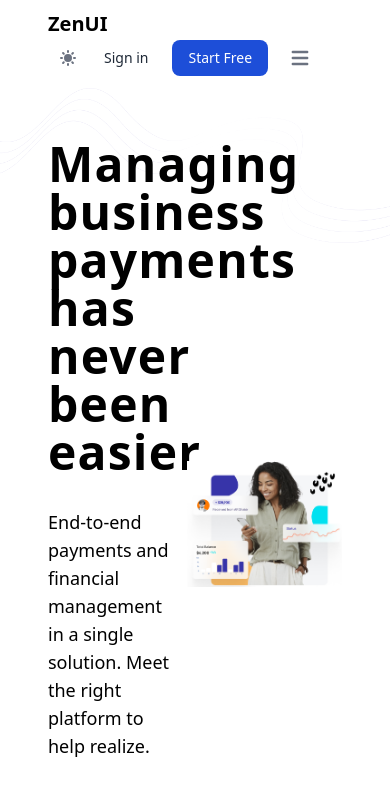
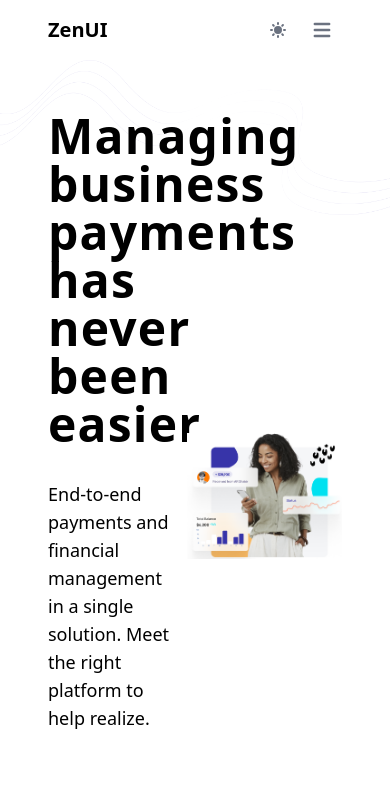
Before and after one commit to React-Tailwind-UI-Templetes/saas-landing-page-01, a React (Vite) app: page / in a window 390 px wide. Shown: the top 810 px of the page. Built offline with nearby package versions, Linux system fonts and the light colour scheme.

Commit message:
nav responsive

```diff
--- a/src/components/Navbar.jsx
+++ b/src/components/Navbar.jsx
@@ -10,13 +10,13 @@ const Navbar = () => {
                         <span className="self-center text-xl font-semibold whitespace-nowrap dark:text-white">ZenUI</span>
                     </a>
                     <div className="flex items-center lg:order-2">
-                        <button id="theme-toggle" type="button" className="text-gray-500 dark:text-gray-400 hover:bg-gray-100 dark:hover:bg-gray-700 focus:outline-none focus:ring-4 focus:ring-gray-200 dark:focus:ring-gray-700 rounded-lg text-sm p-2.5">
+                        <button type="button" className="text-gray-500  hover:bg-gray-100 focus:outline-none rounded-lg text-sm p-2.5">
                             <svg id="theme-toggle-dark-icon" className="hidden w-5 h-5" fill="currentColor" viewBox="0 0 20 20" xmlns="http://www.w3.org/2000/svg"><path d="M17.293 13.293A8 8 0 016.707 2.707a8.001 8.001 0 1010.586 10.586z"></path></svg>
                             <svg id="theme-toggle-light-icon" className="block w-5 h-5" fill="currentColor" viewBox="0 0 20 20" xmlns="http://www.w3.org/2000/svg"><path d="M10 2a1 1 0 011 1v1a1 1 0 11-2 0V3a1 1 0 011-1zm4 8a4 4 0 11-8 0 4 4 0 018 0zm-.464 4.95l.707.707a1 1 0 001.414-1.414l-.707-.707a1 1 0 00-1.414 1.414zm2.12-10.607a1 1 0 010 1.414l-.706.707a1 1 0 11-1.414-1.414l.707-.707a1 1 0 011.414 0zM17 11a1 1 0 100-2h-1a1 1 0 100 2h1zm-7 4a1 1 0 011 1v1a1 1 0 11-2 0v-1a1 1 0 011-1zM5.05 6.464A1 1 0 106.465 5.05l-.708-.707a1 1 0 00-1.414 1.414l.707.707zm1.414 8.486l-.707.707a1 1 0 01-1.414-1.414l.707-.707a1 1 0 011.414 1.414zM4 11a1 1 0 100-2H3a1 1 0 000 2h1z" fillRule="evenodd" clipRule="evenodd"></path></svg>
                         </button>
-                        <a href="#" className="text-gray-800 dark:text-white hover:bg-gray-50 focus:ring-4 focus:ring-gray-300 font-medium rounded-lg text-sm px-4 lg:px-5 py-2 lg:py-2.5 mr-2 dark:hover:bg-gray-700 focus:outline-none dark:focus:ring-gray-800">Sign in</a>
-                        <a href="#" className="text-white bg-blue-700 hover:bg-blue-800 focus:ring-4 focus:ring-blue-300 font-medium rounded-lg text-sm px-4 lg:px-5 py-2 lg:py-2.5 mr-2 dark:bg-blue-600 dark:hover:bg-blue-700 focus:outline-none dark:focus:ring-blue-800">Start Free</a>
-                        <button type="button" className="inline-flex items-center p-2 ml-1 text-sm text-gray-500 rounded-lg lg:hidden hover:bg-gray-100 focus:outline-none focus:ring-2 focus:ring-gray-200 dark:text-gray-400 dark:hover:bg-gray-700 dark:focus:ring-gray-600">
+                        <a href="#" className="hidden sm:block text-gray-800 hover:bg-gray-50  font-medium rounded-lg text-sm px-4 lg:px-5 py-2 lg:py-2.5 mr-2 ">Sign in</a>
+                        <a href="#" className="hidden sm:block text-white bg-blue-700 hover:bg-blue-800 font-medium rounded-lg text-sm px-4 lg:px-5 py-2 lg:py-2.5 mr-2">Start Free</a>
+                        <button type="button" className="inline-flex items-center p-2 ml-1 text-sm text-gray-500 rounded-lg lg:hidden hover:bg-gray-100 ">
                             <span className="sr-only">Open main menu</span>
                             <svg className="w-6 h-6" fill="currentColor" viewBox="0 0 20 20" xmlns="http://www.w3.org/2000/svg"><path fillRule="evenodd" d="M3 5a1 1 0 011-1h12a1 1 0 110 2H4a1 1 0 01-1-1zM3 10a1 1 0 011-1h12a1 1 0 110 2H4a1 1 0 01-1-1zM3 15a1 1 0 011-1h12a1 1 0 110 2H4a1 1 0 01-1-1z" clipRule="evenodd"></path></svg>
                             <svg className="hidden w-6 h-6" fill="currentColor" viewBox="0 0 20 20" xmlns="http://www.w3.org/2000/svg"><path fillRule="evenodd" d="M4.293 4.293a1 1 0 011.414 0L10 8.586l4.293-4.293a1 1 0 111.414 1.414L11.414 10l4.293 4.293a1 1 0 01-1.414 1.414L10 11.414l-4.293 4.293a1 1 0 01-1.414-1.414L8.586 10 4.293 5.707a1 1 0 010-1.414z" clipRule="evenodd"></path></svg>
```
